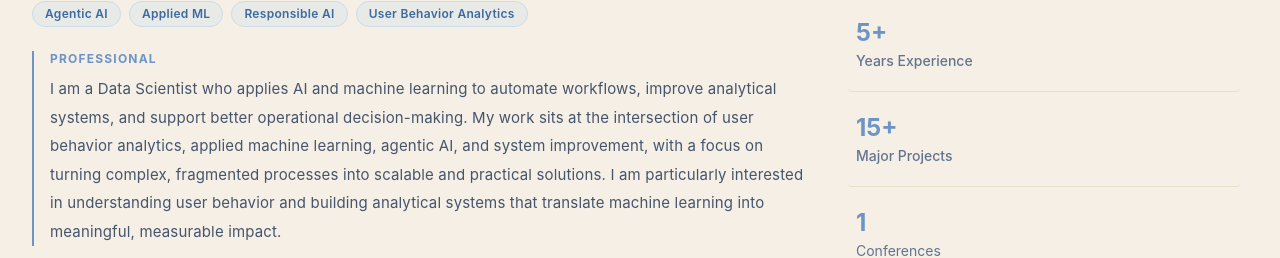
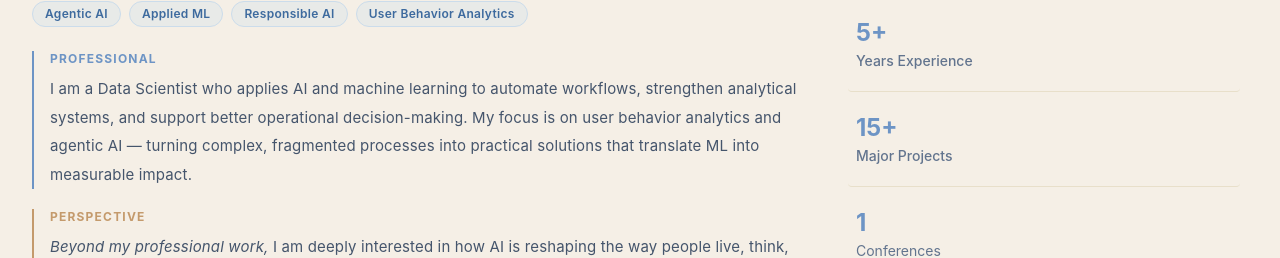
Before and after one commit to skirenekim/profile-webpage, a React (Vite) app: page / in a window 1280 px wide. Shown: the part 544-802 px from the top of the page. Built offline with nearby package versions, Linux system fonts and the light colour scheme; what @react-pdf/renderer would draw is missing.

Commit message:
Update site: about.tsx

```diff
--- a/src/app/components/about.tsx
+++ b/src/app/components/about.tsx
@@ -58,14 +58,14 @@ export function About({ onNavigate }: { onNavigate: (tab: string) => void }) {
             <div className="border-l-2 border-[#6D94C5] pl-4">
               <p className="text-xs font-bold text-[#6D94C5] uppercase tracking-widest mb-2">Professional</p>
               <p className="text-[0.9375rem] text-slate-600 leading-[1.9] tracking-[0.01em]">
-                I am a Data Scientist who applies AI and machine learning to automate workflows, improve analytical systems, and support better operational decision-making. My work sits at the intersection of user behavior analytics, applied machine learning, agentic AI, and system improvement, with a focus on turning complex, fragmented processes into scalable and practical solutions. I am particularly interested in understanding user behavior and building analytical systems that translate machine learning into meaningful, measurable impact.
+                I am a Data Scientist who applies AI and machine learning to automate workflows, strengthen analytical systems, and support better operational decision-making. My focus is on user behavior analytics and agentic AI — turning complex, fragmented processes into practical solutions that translate ML into measurable impact.
               </p>
             </div>
 
             <div className="border-l-2 border-[#C49A6C] pl-4">
               <p className="text-xs font-bold text-[#C49A6C] uppercase tracking-widest mb-2">Perspective</p>
               <p className="text-[0.9375rem] text-slate-600 leading-[1.9] tracking-[0.01em]">
-                <span className="italic">Beyond my professional work,</span> I am deeply interested in how AI is transforming the way people live, think, and interact with the world. I care not only about what these rapidly evolving technologies can do, but also about how they shape human cognition, behavior, and society. This interest has long shaped my work, from applying deep learning to challenges such as cyberbullying, depression, and anti-cheat systems to now exploring the new possibilities that agentic AI may unlock. Ultimately, I want to better understand not only how AI transforms people and institutions, but also how we can guide that transformation responsibly by building AI systems that are safe, healthy, and socially beneficial.
+                <span className="italic">Beyond my professional work,</span> I am deeply interested in how AI is reshaping the way people live, think, and interact — and in how we can guide that transformation responsibly. This interest has long shaped my work, from applying deep learning to cyberbullying, depression, and anti-cheat systems to now exploring what agentic AI may unlock for building systems that are safe, healthy, and socially beneficial.
               </p>
             </div>
           </div>
```
